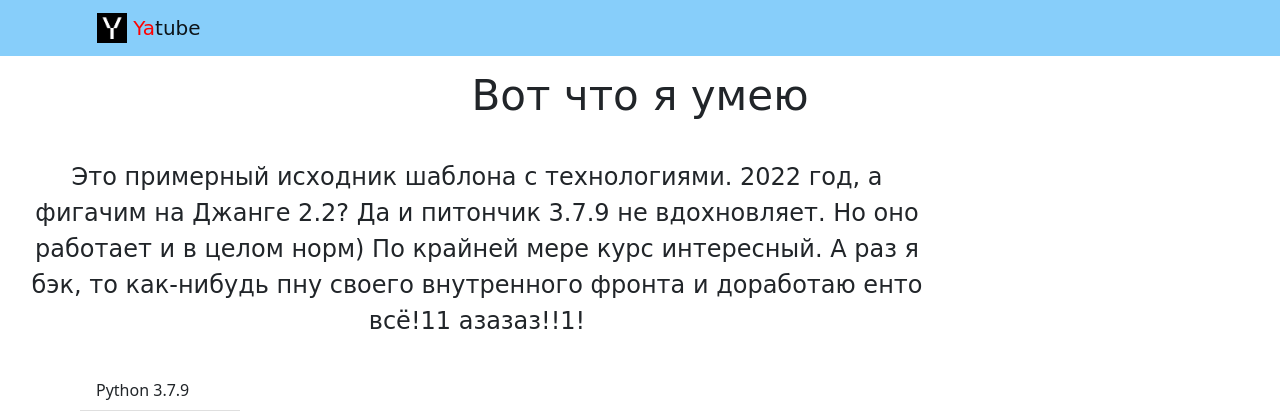
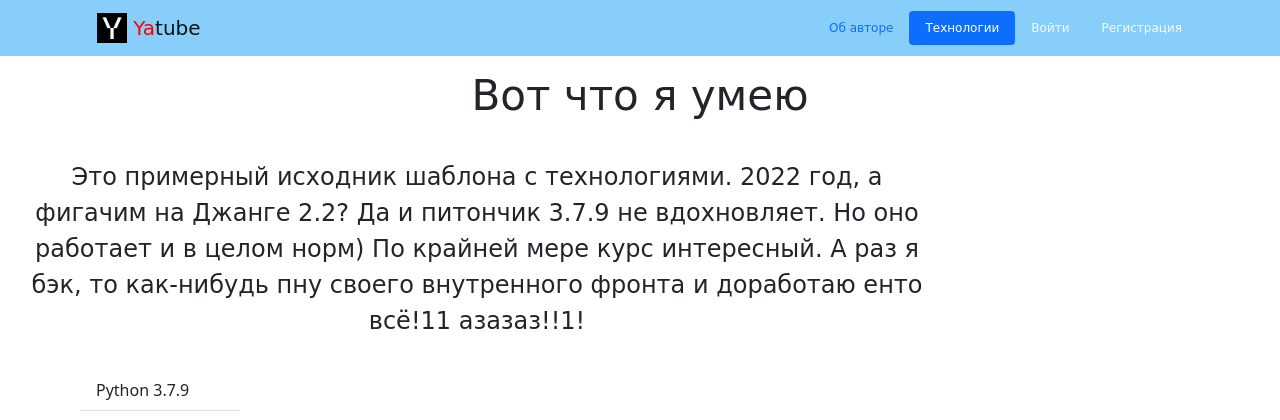
Before and after one commit to DinoWithPython/yatube_project, a Django app: page /about/tech/ in a window 1280 px wide. Shown: the top 420 px of the page. Run offline with Django 3.2, Linux system fonts and the light colour scheme; some libraries are stand-ins or nearby versions.

Commit message:
Добавлена строка навигации

```diff
--- a/yatube/templates/includes/header.html
+++ b/yatube/templates/includes/header.html
@@ -3,20 +3,51 @@
   <!-- В дальнейшем тут будет создано полноценное меню -->
   <nav class="navbar navbar-light" style="background-color: lightskyblue">
     <div class="container">
-      <a class="navbar-brand"
-        href="{% url 'posts:index' %}">
+      <a class="navbar-brand" href="{% url 'posts:index' %}">
 
         {% load static %}
-        <img
-          src="{% static 'img/logo.png' %}"
-          width="30"
-          height="30"
-          class="d-inline-block align-top"
-          alt=""
-        />
+        <img src="{% static 'img/logo.png' %}" width="30" height="30" class="d-inline-block align-top" alt="" />
         <!-- тег span используется для добавления нужных стилей отдельным участкам текста -->
         <span style="color: red">Ya</span>tube
       </a>
+
+      {% with request.resolver_match.view_name as view_name %}
+      <ul class="nav nav-pills">
+        <li class="nav-item">
+          <a class="nav-link {% if view_name  == 'about:author' %}active{% endif %}" href="{% url 'about:author' %}">Об
+            авторе</a>
+        </li>
+        <li class="nav-item">
+          <a class="nav-link {% if view_name  == 'about:tech' %}active{% endif %}"
+            href="{% url 'about:tech' %}">Технологии</a>
+        </li>
+        {% if request.user.is_authenticated %}
+        <li class="nav-item">
+          <a class="nav-link" href="<!--  -->">Новая запись</a>
+        </li>
+        <li class="nav-item">
+          <a class="nav-link link-light {% if view_name  == 'auth:password_change' %}active{% endif %}"
+            href="{% url 'auth:password_change' %}">Изменить пароль</a>
+        </li>
+        <li class="nav-item">
+          <a class="nav-link link-light {% if view_name  == 'auth:logout' %}active{% endif %}"
+            href="{% url 'auth:logout' %}">Выйти</a>
+        </li>
+        <li>
+          Пользователь: {{ user.username }}
+        </li>
+        {% else %}
+        <li class="nav-item">
+          <a class="nav-link link-light {% if view_name  == 'auth:login' %}active{% endif %}"
+            href="{% url 'auth:login' %}">Войти</a>
+        </li>
+        <li class="nav-item">
+          <a class="nav-link link-light {% if view_name  == 'auth:signup' %}active{% endif %}"
+            href="{% url 'auth:signup' %}">Регистрация</a>
+        </li>
+        {% endif %}
+      </ul>
+      {% endwith %}
     </div>
   </nav>
 </header>
--- a/yatube/yatube/urls.py
+++ b/yatube/yatube/urls.py
@@ -19,7 +19,7 @@ from django.urls import include, path
 urlpatterns = [
     path('', include('posts.urls', namespace='posts')),
     path('admin/', admin.site.urls),
-    path('auth/', include('users.urls')),
+    path('auth/', include('users.urls', namespace='auth')),
     path('auth/', include('django.contrib.auth.urls')),
     path('about/', include('about.urls', namespace='about')),
 ]
```
